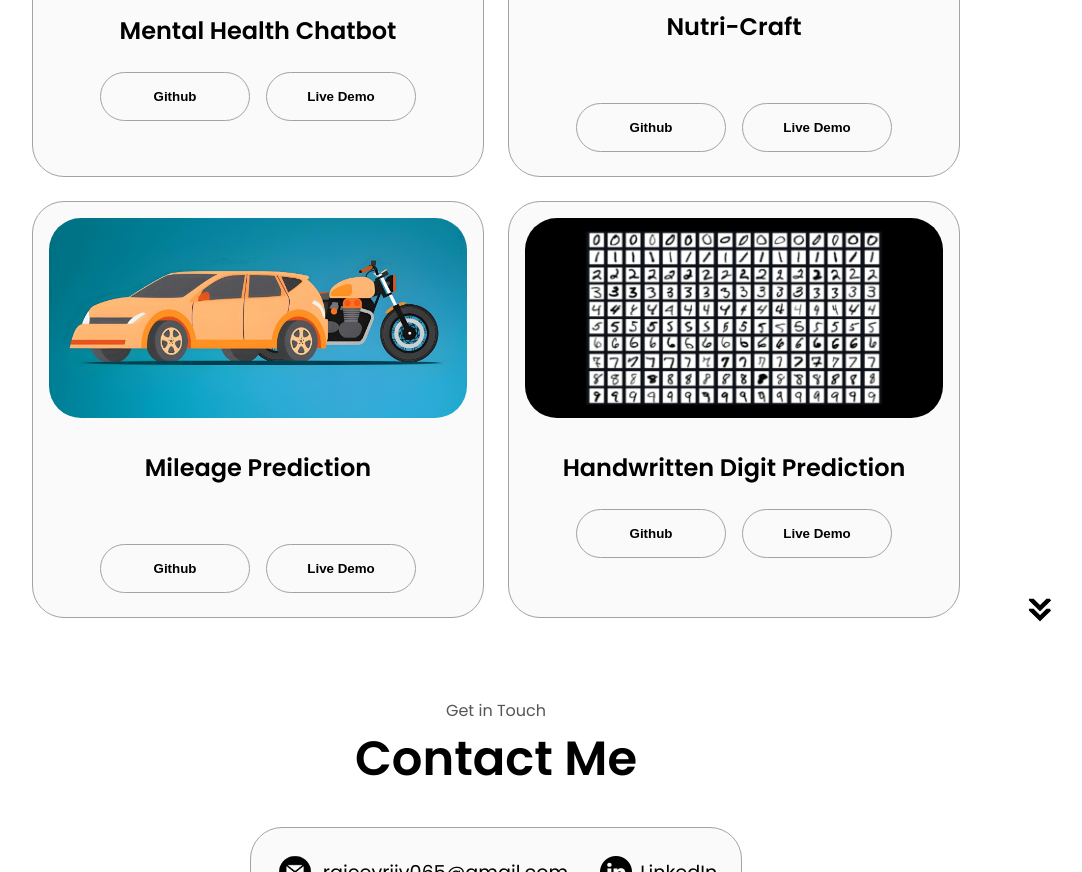
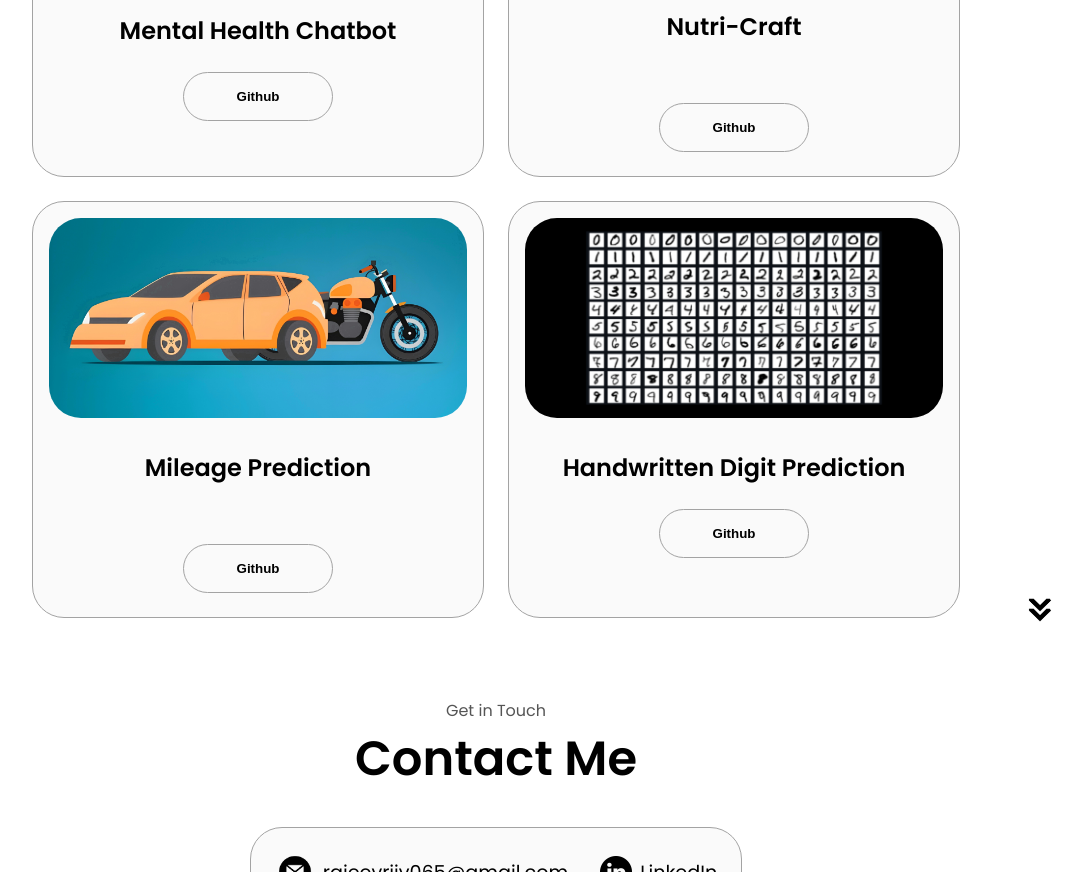
Before and after one commit to Rajeev-08/Portfolio, a plain HTML site: page index.html in a window 1280 px wide. Shown: the part 2849-3721 px from the top of the page, without its empty margins (144-1226 px from the left). Drawn offline with Linux system fonts and the light colour scheme.

Commit message:
Update index.html

```diff
--- a/index.html
+++ b/index.html
@@ -196,9 +196,6 @@
           <button class="btn btn-color-2 project-btn" onclick="window.open('https://github.com/Rajeev-08/Mental-Health-ChatBot')">
             Github
           </button>
-            <button class="btn btn-color-2 project-btn" onclick="location.href='#'">
-              Live Demo
-            </button>
         </div>
       </div>
       <div class="details-container color-container">
@@ -209,9 +206,6 @@
         <div class="btn-container">
           <button class="btn btn-color-2 project-btn" onclick="window.open('https://github.com/Rajeev-08/Nutri-Craft')">
             Github
-            </button>
-            <button class="btn btn-color-2 project-btn" onclick="location.href='#'">
-              Live Demo
           </button>
         </div>
       </div>
@@ -224,9 +218,6 @@
           <button class="btn btn-color-2 project-btn" onclick="window.open('https://github.com/Rajeev-08/Mileage-Prediction')">
             Github
           </button>
-            <button class="btn btn-color-2 project-btn" onclick="location.href='#'">
-              Live Demo
-            </button>
         </div>
       </div>
       <div class="details-container color-container">
@@ -237,9 +228,6 @@
         <div class="btn-container">
           <button class="btn btn-color-2 project-btn" onclick="window.open('https://github.com/Rajeev-08/Handwritten-Digit-Prediction')">
             Github
-            </button>
-            <button class="btn btn-color-2 project-btn" onclick="location.href='#'">
-              Live Demo
           </button>
         </div>
       </div>
```
Lines whose indentation alone changed are shown as unchanged.
